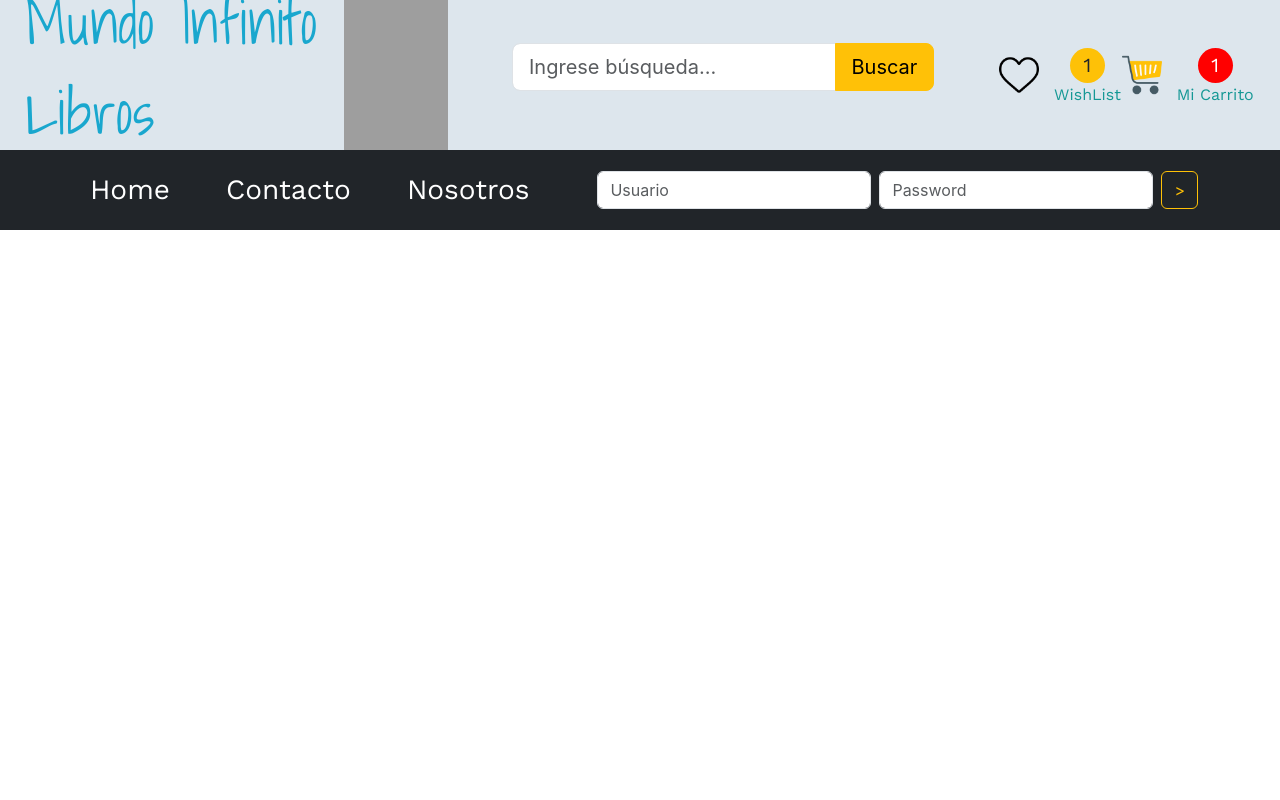
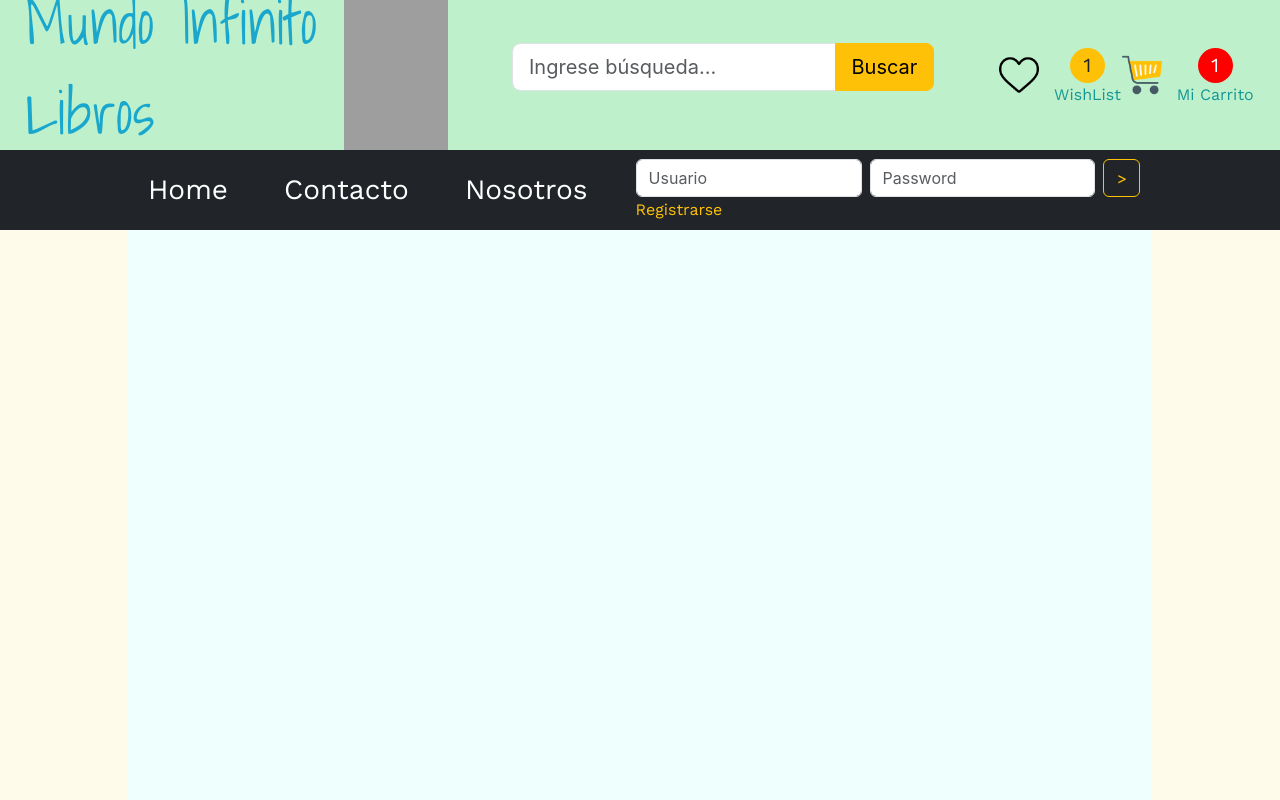
Before and after one commit to kadoshpaz/tienda-libros, a React (Create React App) app: page / in a window 1280 px wide. Shown: the top 800 px of the page. Built offline with nearby package versions, Linux system fonts and the light colour scheme; grey boxes are pictures that could not be loaded.

Commit message:
Se ingresa la opción registrarse

```diff
--- a/src/App.jsx
+++ b/src/App.jsx
@@ -1,5 +1,6 @@
 import Buscar from "./components/busqueda";
 import Navbar from "./components/navbar";
+import Home from './pages/Home'
 
 export default function App() {
   return (
@@ -7,6 +8,7 @@ export default function App() {
   <>
       <Buscar />
       <Navbar />
+      <Home />
   </>
   );
 }
--- a/src/assets/css/busqueda.css
+++ b/src/assets/css/busqueda.css
@@ -13,7 +13,7 @@
     display: flex;
     justify-content:space-evenly;
     align-items: center;
-    background-color: #DDE6ED;
+    background-color: #BEF0CB;
     gap:3%;
     overflow: hidden;
 }
@@ -32,6 +32,10 @@
     font-family: 'Shadows Into Light', cursive;
     font-size: 60px;
     color: #19A7CE;
+}
+
+.logo p:hover{
+    color:red;
 }
 
 /*Corresponde al Logo*/
@@ -132,6 +136,10 @@
     color: #fff;
 }
 
+.cant:hover{
+    border: 3px solid #fff;
+}
+
 .new-color{
     background-color: red;
 }
--- /dev/null
+++ b/src/assets/css/contenedor.css
@@ -0,0 +1,8 @@
+
+
+
+.custom-container{
+    background-color: #EFFFFD;
+    height: 100vh;
+    max-width: 80%;
+  }
--- a/src/assets/css/navbar.css
+++ b/src/assets/css/navbar.css
@@ -4,7 +4,7 @@
     color: #fec107 !important;
 }
 
-a:hover{
+.nav-item a:hover{
     border-bottom:1px solid #fec107 !important;
 }
 
@@ -24,3 +24,17 @@ a:hover{
 a{
     font-family: 'Work Sans', sans-serif;
 }
+
+.contiene{
+    max-width: 80%;
+}
+
+.registro{
+    color: #fec107;
+    text-decoration: none;
+}
+
+.registro:hover{
+    color: #BEF0CB;
+
+}
--- a/src/components/busqueda.jsx
+++ b/src/components/busqueda.jsx
@@ -6,7 +6,7 @@ export default function Buscar(params) {
             <div class="container-fluid p-0">
                 <div className="my-box">
                     <div className="logo">
-                        <p>Mundo Infinito Libros</p>
+                        <p className='frase'>Mundo Infinito Libros</p>
                         <div className="mi-logo"></div>
                     </div>
                     <div className="busca">
--- a/src/components/navbar.jsx
+++ b/src/components/navbar.jsx
@@ -5,7 +5,7 @@ export default function Navbar(params) {
     return(
         <>
         <nav className="navbar navbar-expand-lg bg-dark custom-navbar">
-            <div className="container">
+            <div className="container contiene">
 
                 <button className="navbar-toggler" type="button" data-bs-toggle="collapse" data-bs-target="#navbarSupportedContent" aria-controls="navbarSupportedContent" aria-expanded="false" aria-label="Toggle navigation">
                     <span className="navbar-toggler-icon"></span>
@@ -22,10 +22,13 @@ export default function Navbar(params) {
                             <a className="nav-link active text-white cambia-color fs-3" href="#">Nosotros</a>
                         </li>
                     </ul>
-                    <form className="d-flex" role="search">
-                        <input className="form-control me-2" type="input" placeholder="Usuario" aria-label="Search" />
-                        <input className="form-control me-2" type="password" placeholder="Password" aria-label="Search" />
-                        <button className="btn btn-outline-warning" type="submit">{'>'}</button>
+                    <form className="d-flex flex-column" role="search">
+                        <div className="d-flex ">
+                            <input className="form-control me-2" type="input" placeholder="Usuario" aria-label="Search" />
+                            <input className="form-control me-2" type="password" placeholder="Password" aria-label="Search" />
+                            <button className="btn btn-outline-warning" type="submit">{'>'}</button>
+                        </div>
+                        <span><a className="registro" href="#">Registrarse</a></span>
                     </form>
                 </div>
             </div>
--- a/src/index.css
+++ b/src/index.css
@@ -5,14 +5,11 @@ body {
     sans-serif;
   -webkit-font-smoothing: antialiased;
   -moz-osx-font-smoothing: grayscale;
+
+  background-color: #FFFBEB;
 }
 
 code {
   font-family: source-code-pro, Menlo, Monaco, Consolas, 'Courier New',
     monospace;
 }
-
-
-/* .cambia-color:hover {
-  color: #fec107 !important;
-} */
--- a/src/pages/Home.jsx
+++ b/src/pages/Home.jsx
@@ -1,5 +1,15 @@
-
+import '../assets/css/contenedor.css'
 
 export default function Home(params) {
+    return(
+    <>
+        <header>
 
+        </header>
+
+        <section className="container custom-container">
+
+        </section>
+    </>
+    )
 }
```
